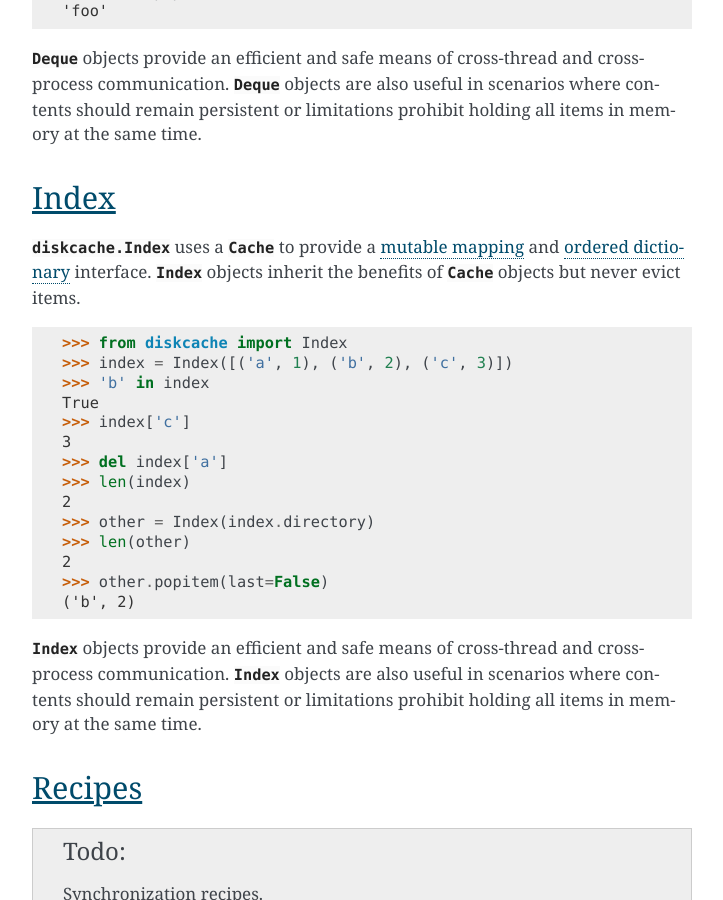
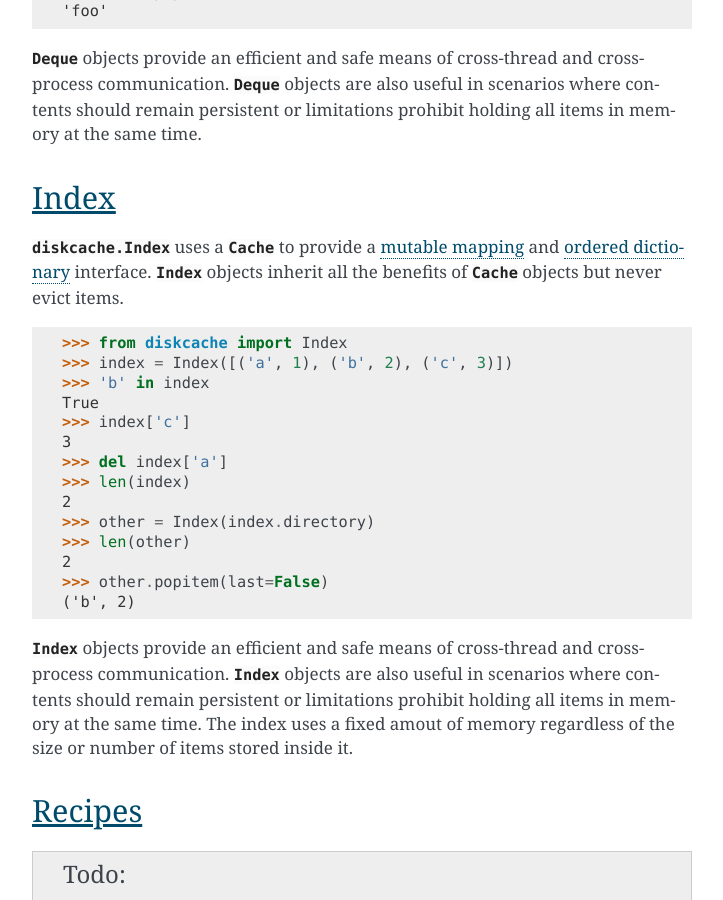
Before and after one commit to grantjenks/python-diskcache, a Sphinx documentation site: the page built from docs/tutorial.rst, in a window 1280 px wide and 900 px high, scrolled down 9930 px. Shown: the whole window, without its empty margins (388-1111 px from the left). Built offline with Sphinx 7.4.7, drawn with Linux system fonts in a browser that asks for light colours; some of the changed text lies outside the part shown.

Commit message:
Improve Deque and Index tutorial

```diff
--- a/docs/tutorial.rst
+++ b/docs/tutorial.rst
@@ -512,7 +512,7 @@
 <https://docs.python.org/3/library/collections.abc.html#collections-abstract-base-classes>`_
 and `ordered dictionary
 <https://docs.python.org/3/library/collections.html#collections.OrderedDict>`_
-interface. :class:`Index <diskcache.Index>` objects inherit the benefits of
+interface. :class:`Index <diskcache.Index>` objects inherit all the benefits of
 :class:`Cache <diskcache.Cache>` objects but never evict items.
 
     >>> from diskcache import Index
@@ -533,7 +533,9 @@
 :class:`Index <diskcache.Index>` objects provide an efficient and safe means of
 cross-thread and cross-process communication. :class:`Index <diskcache.Index>`
 objects are also useful in scenarios where contents should remain persistent or
-limitations prohibit holding all items in memory at the same time.
+limitations prohibit holding all items in memory at the same time. The index
+uses a fixed amout of memory regardless of the size or number of items stored
+inside it.
 
 .. _tutorial-recipes:
 
```
Also changed, not shown: other parts of docs/tutorial.rst (+1 -1 lines).
